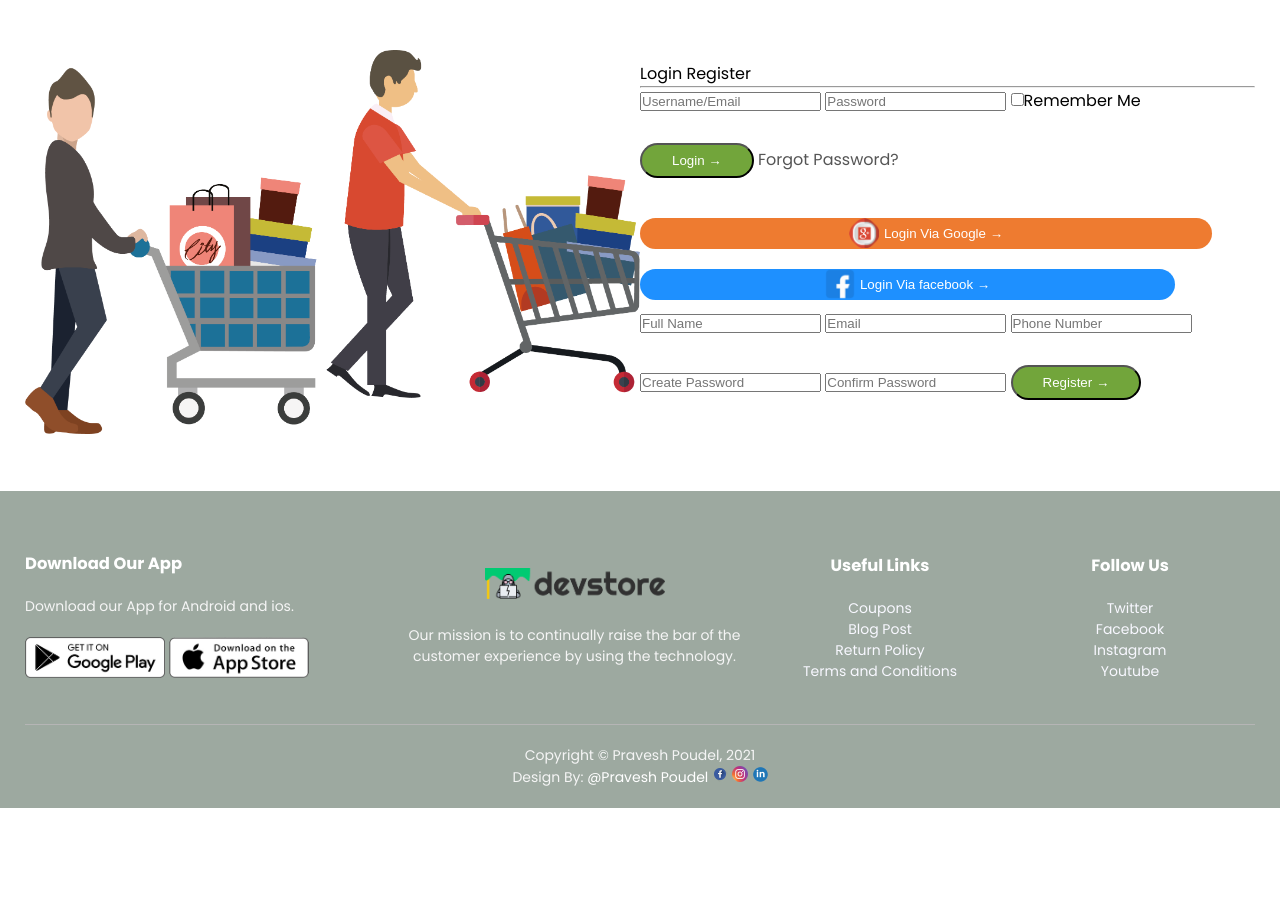
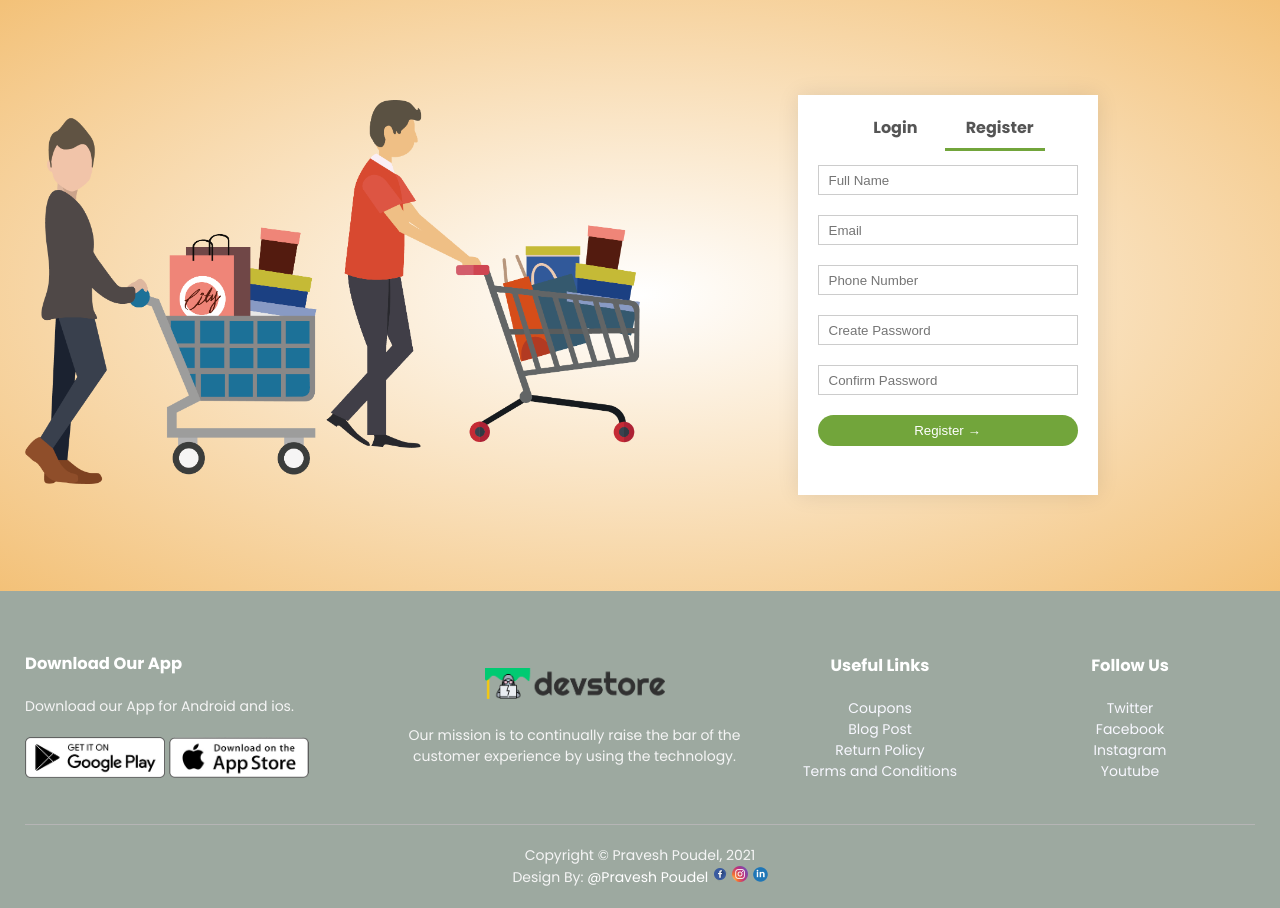
Before and after one commit to PraveshPoudel/ecomweb, a PHP site: page /account.php in a window 1280 px wide. Shown: the part 70-978 px from the top of the page. Before the commit the page ends 878 px from the top, so only its background shows below. Run offline with PHP 8.4, Linux system fonts and the light colour scheme.

Commit message:
CSS file added for account and updated for index file.

```diff
--- a/style.css
+++ b/style.css
@@ -318,7 +318,7 @@ small
     background: #211103;
     /*background: #F3C178;*/
     /*background: radial-gradient(#ffffff,#F3C178);*/
-    /* background: radial-gradient(#fff,#211103);*/
+   /* background: radial-gradient(#fff,#211103);*/
     color: #8a8a8a;
     font-size: 14px;
     padding: 60px 0 20px;
@@ -397,6 +397,107 @@ ul
     text-align: center;
 }
 
+
+/*CSS for Account Page(from line '412-508')*/
+.account-page
+{
+    padding: 50px 0;
+    background: radial-gradient(#fff,#F3C178);
+}
+
+.form-container
+{
+    background: #ffffff;
+    width: 300px;
+    height: 400px;
+    position: relative;
+    text-align: center;
+    padding: 20px 0;
+    margin: auto;
+    box-shadow: 0 0 20px 0px rgba(0,0,0,0.1);
+    overflow: hidden;
+}
+
+.form-container span
+{
+    font-weight: bold;
+    padding: 0 10px;
+    color: #555555;
+    cursor: pointer;
+    width: 100px;
+    display: inline-block;
+}
+
+.form-btn
+{
+    display: inline-block;
+}
+
+.form-container form
+{
+    max-width: 300px;
+    padding: 0 20px;
+    position: absolute;
+    top: 60px;
+    transition: transform 1s;
+}
+
+form input
+{
+    width: 100%;
+    height: 30px;
+    margin: 10px 0;
+    padding: 0 10px;
+    border: 1px solid #cccccc;
+}
+
+#diff
+{
+    width: 10%;
+    height: auto;
+}
+
+form .btn
+{
+    width: 100%;
+    border: none;
+    cursor: pointer;
+    margin: 10px 0;
+}
+
+form .btn:focus
+{
+    outline: none;
+}
+
+#loginform
+{
+    left: -300px;
+}
+
+#registerform
+{
+    left: 0;
+}
+
+form a
+{
+    font-size: 12px;
+}
+
+#indicator
+{
+    width: 100px;
+    border: none;
+    background: #72A53B;
+    height: 3px;
+    margin-top: 8px;
+    transform: translateX(100px);
+    transition: transform 1s;
+} /*Account Page CSS ends here */
+
+
+
 /* The making resposive css begins from here. */
 .menu-icon
 {
```
